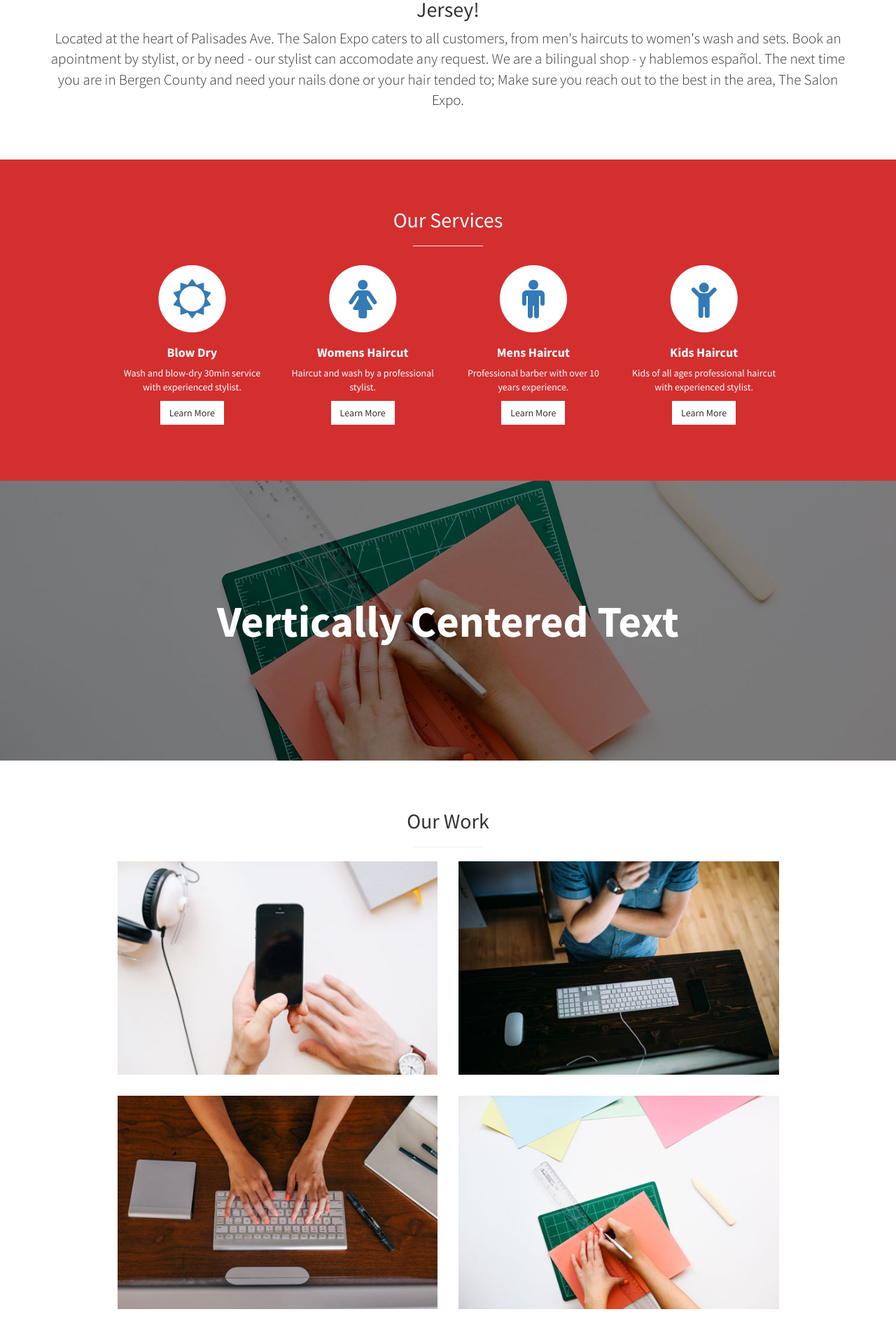
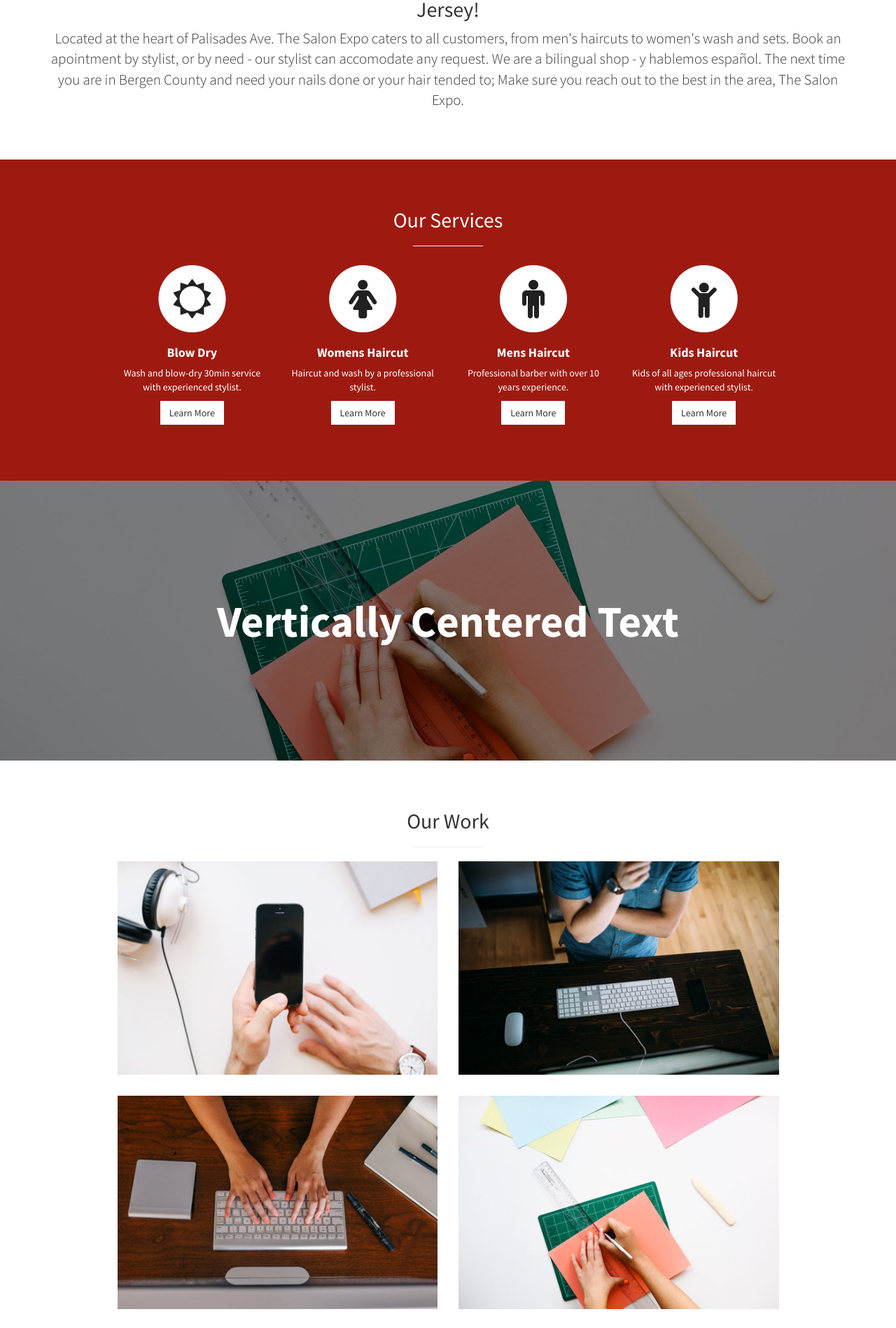
Before and after one commit to thesalonexpo/thesalonexpo.github.io, a Jekyll site: the page built from index.html, in a window 1280 px wide. Shown: the part 1006-2904 px from the top of the page at 70% size. Built offline with Jekyll 4.4.1, drawn with Linux system fonts in a browser that asks for light colours.

Commit message:
Style changes

```diff
--- a/css/stylish-portfolio.css
+++ b/css/stylish-portfolio.css
@@ -8,8 +8,8 @@
 
 /* Palette generated by Material Palette - materialpalette.com/red/yellow */
 
-.dark-primary-color    { background: #D32F2F; }
-.default-primary-color { background: #F44336; }
+.dark-primary-color    { background: #9e1a11; }
+.default-primary-color { background: #D32F2F; }
 .light-primary-color   { background: #FFCDD2; }
 .text-primary-color    { color: #FFFFFF; }
 .accent-color          { background: #FFEB3B; }
@@ -18,7 +18,7 @@
 .divider-color         { border-color: #BDBDBD; }
 
 a {
-    color: #F44336;
+    color: #D32F2F;
 }
 
 a:focus, a:hover {
@@ -271,5 +271,9 @@ footer {
 
 /** Overwrites to bootstrap styles */
 .bg-primary {
-    background-color: #D32F2F;
+    background-color: #9e1a11;
 }
+
+.text-primary {
+    color: #212121;
+}
```
